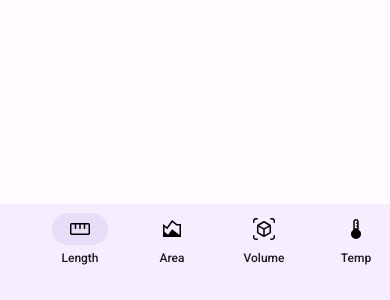
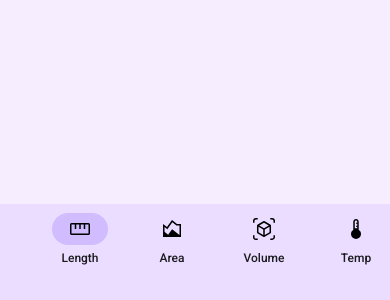
Before and after one commit to FlamingArch/react-unit-converter, a React (Vite) app: page / in a window 390 px wide. Shown: the part 544-844 px from the top of the page. Built offline with nearby package versions, Linux system fonts and the light colour scheme.

Commit message:
Fixed Pages, Updated Colors

```diff
--- a/src/Components/Pages/Area.jsx
+++ b/src/Components/Pages/Area.jsx
@@ -9,7 +9,8 @@ import TextField from '../Views/TextField';
 import Picker from '../Views/Picker';
 
 const AreaPage = () => {
-    const [text, setText] = useState(0.0);
+    const [value, setValue] = useState(0.0);
+    const [unit, setUnit] = useState(0.0);
 
     const controller = new Areas();
 
@@ -17,12 +18,12 @@ const AreaPage = () => {
         <Page tite="Area">
             <ListItem>
                 <Picker type="dropdown" items={controller.units} />
-                <TextField alignment="left" setter={setText}>{text}</TextField>
+                <TextField alignment="left" setter={setValue}>{value}</TextField>
             </ListItem>
-            {controller.units.map(e, idx => {
+            {controller.units.map((e, idx) => {
                 <ListItem id={idx}>
                     <Text type="primary">{_.replace(_.startCase(e), "-", " ")}</Text>
-                    <Text type="secondary">{controller.getValue(e)}.</Text>
+                    <Text type="secondary">{controller.convertValue(value, unit, e)}.</Text>
                 </ListItem>
             })}
         </Page>
--- a/src/Components/Pages/Temperature.jsx
+++ b/src/Components/Pages/Temperature.jsx
@@ -9,7 +9,8 @@ import TextField from '../Views/TextField';
 import Picker from '../Views/Picker';
 
 const TemperaturePage = () => {
-    const [text, setText] = useState(0.0);
+    const [value, setValue] = useState(0.0);
+    const [unit, setUnit] = useState(0.0);
 
     const controller = new Temperatures();
 
@@ -17,12 +18,12 @@ const TemperaturePage = () => {
         <Page tite="Temperature">
             <ListItem>
                 <Picker type="dropdown" items={controller.units} />
-                <TextField alignment="left" setter={setText}>{text}</TextField>
+                <TextField alignment="left" setter={setValue}>{value}</TextField>
             </ListItem>
-            {controller.units.map(e, idx => {
+            {controller.units.map((e, idx) => {
                 <ListItem id={idx}>
                     <Text type="primary">{_.replace(_.startCase(e), "-", " ")}</Text>
-                    <Text type="secondary">{controller.getValue(e)}.</Text>
+                    <Text type="secondary">{controller.convertValue(value, unit, e)}.</Text>
                 </ListItem>
             })}
         </Page>
--- a/src/Components/Pages/Volume.jsx
+++ b/src/Components/Pages/Volume.jsx
@@ -9,7 +9,8 @@ import TextField from '../Views/TextField';
 import Picker from '../Views/Picker';
 
 const VolumePage = () => {
-    const [text, setText] = useState(0.0);
+    const [value, setValue] = useState(0.0);
+    const [unit, setUnit] = useState(0.0);
 
     const controller = new Volumes();
 
@@ -17,12 +18,12 @@ const VolumePage = () => {
         <Page tite="Volume">
             <ListItem>
                 <Picker type="dropdown" items={controller.units} />
-                <TextField alignment="left" setter={setText}>{text}</TextField>
+                <TextField alignment="left" setter={setValue}>{value}</TextField>
             </ListItem>
-            {controller.units.map(e, idx => {
+            {controller.units.map((e, idx) => {
                 <ListItem id={idx}>
                     <Text type="primary">{_.replace(_.startCase(e), "-", " ")}</Text>
-                    <Text type="secondary">{controller.getValue(e)}.</Text>
+                    <Text type="secondary">{controller.convertValue(value, unit, e)}.</Text>
                 </ListItem>
             })}
         </Page>
--- a/src/Components/Views/Page.jsx
+++ b/src/Components/Views/Page.jsx
@@ -1,8 +1,10 @@
 import React from 'react'
 
-const Page = () => {
+const Page = ({ title, children }) => {
   return (
-    <div className='page'></div>
+    <div className='page'>
+      <div className="text-xl font-black">{title}</div>
+    </div>
   )
 }
 
--- a/src/index.css
+++ b/src/index.css
@@ -4,9 +4,13 @@
 @tailwind components;
 @tailwind utilities;
 
+* {
+  --object: #FFFBFE;
+}
+
 .app-split {
   display: grid;
-  background-color: #FFFBFE;
+  background-color: #F6EDFF;
   grid-template-columns: auto 1fr;
 }
 
@@ -36,7 +40,7 @@
   .navbar {
     position: fixed;
     bottom: 0;
-    background-color: #F6EDFF;
+    background-color: #EADDFF;
     grid-template-rows: auto;
     grid-template-columns: 0px 1fr 0px;
     width: 100vw;
@@ -78,7 +82,7 @@
 }
 
 .navbaritem .icon-container.active {
-  background-color: #E8DEF8;
+  background-color: #D0BCFF;
 }
 
 .navbaritem .icon-container.active:hover {
```
